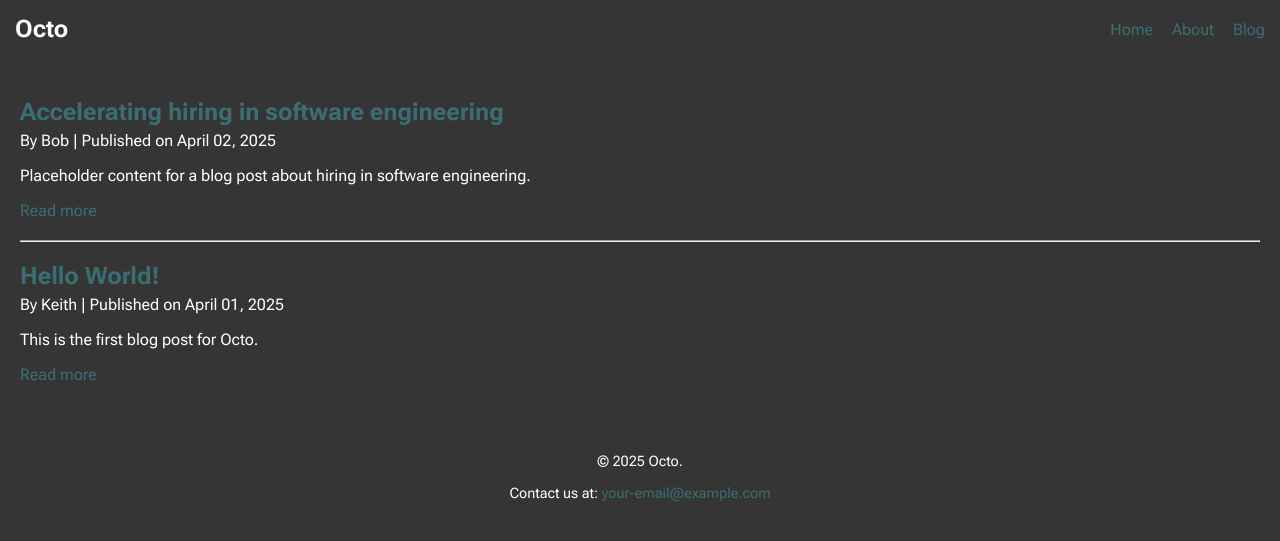
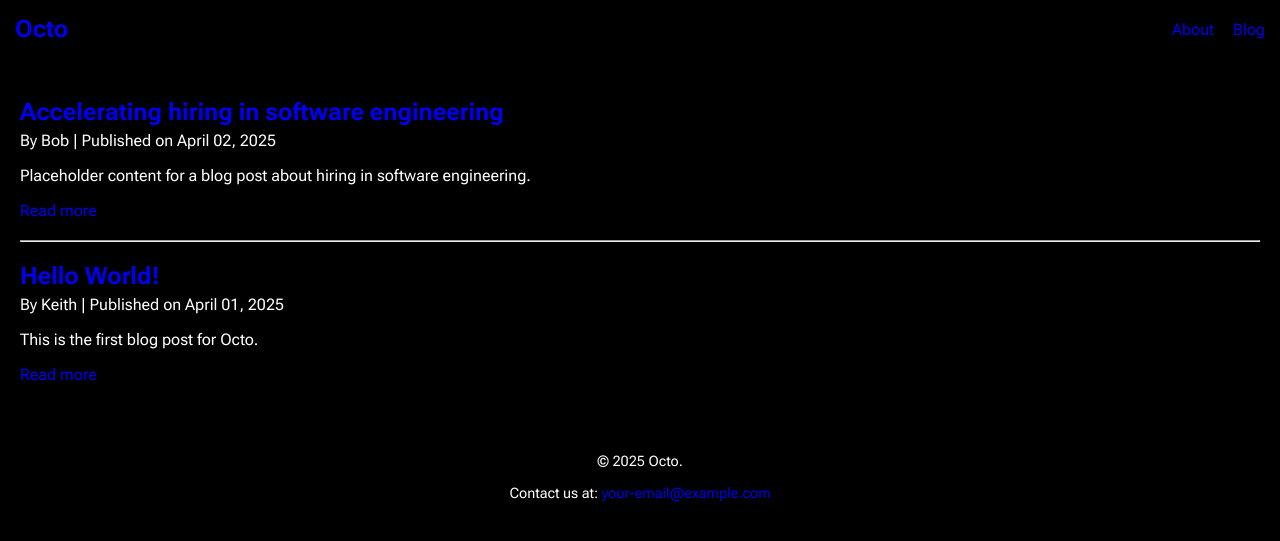
Before and after one commit to ktrnka/solid-octo-guide, a Jekyll site: the page built from solid-octo-guide/blog.html, in a window 1280 px wide. Shown: the top 541 px of the page. Built offline with Jekyll 4.4.1, drawn with Linux system fonts in a browser that asks for light colours.

Commit message:
Fix link color, simplify header

```diff
--- a/solid-octo-guide/_includes/header.html
+++ b/solid-octo-guide/_includes/header.html
@@ -1,7 +1,6 @@
 <header class="site-header">
-  <div class="site-title">{{ site.title }}</div>
+  <div class="site-title"><a href="{{ site.baseurl }}">{{ site.title }}</a></div>
   <nav class="site-nav">
-    <a href="{{ site.baseurl }}">Home</a>
     <a href="{{ site.baseurl }}/about">About</a>
     <a href="{{ site.baseurl }}/blog">Blog</a>
   </nav>
--- a/solid-octo-guide/_sass/main.scss
+++ b/solid-octo-guide/_sass/main.scss
@@ -17,8 +17,8 @@ $primary-subdued-text: $platinum;
 $primary-color-text: $teal;
 $inverted-text: $jet;
 
-$primary-background: $jet;
-$primary-secondary-background: $black;
+$primary-background: $black;
+$primary-secondary-background: $jet;
 
 $inverted-background: $platinum;
 $inverted-secondary-background: $white;
@@ -73,7 +73,6 @@ main {
 
 a {
   text-decoration: none;
-  color: $primary-color-text;
 }
 
 a:hover {
```
